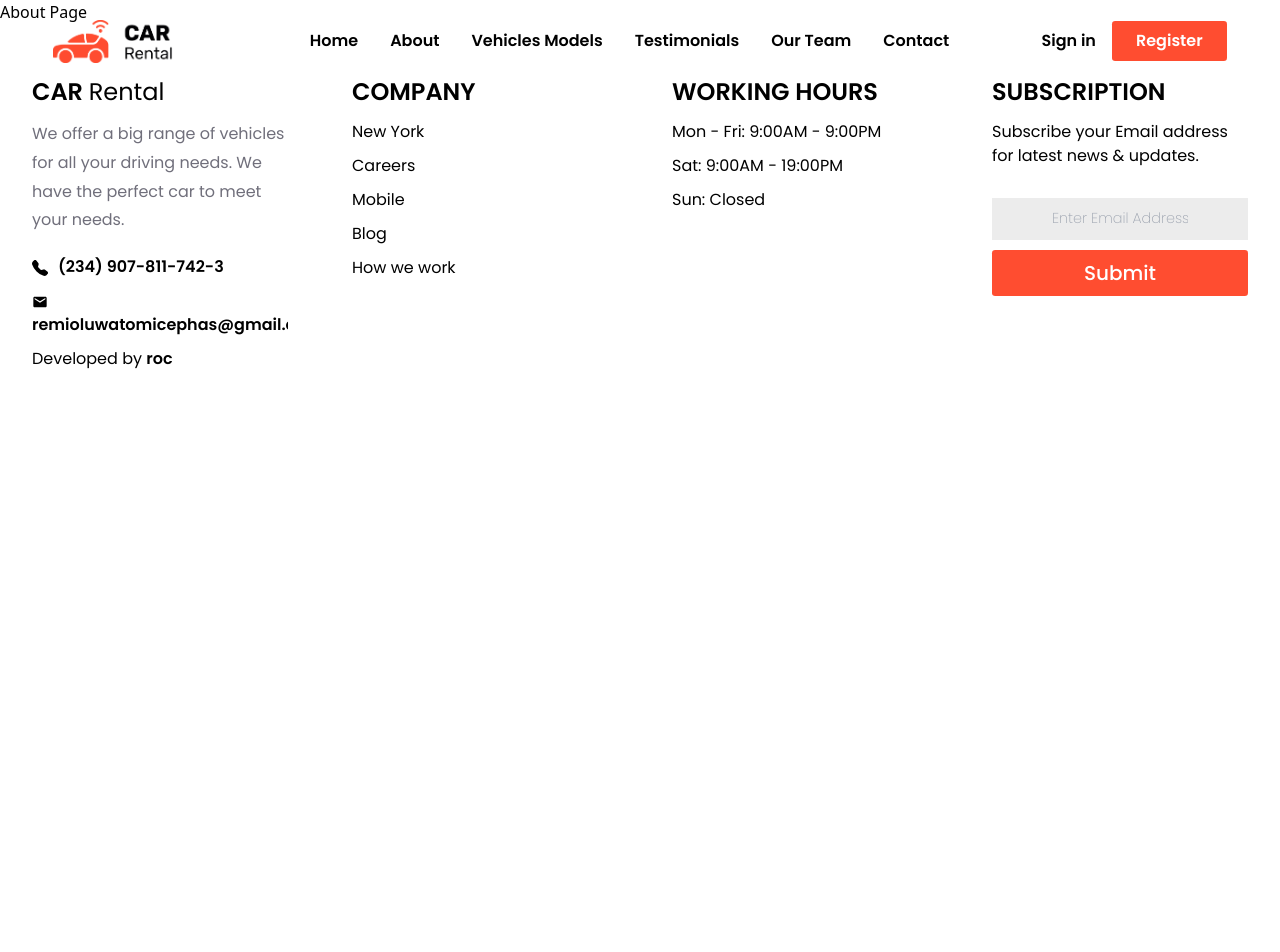
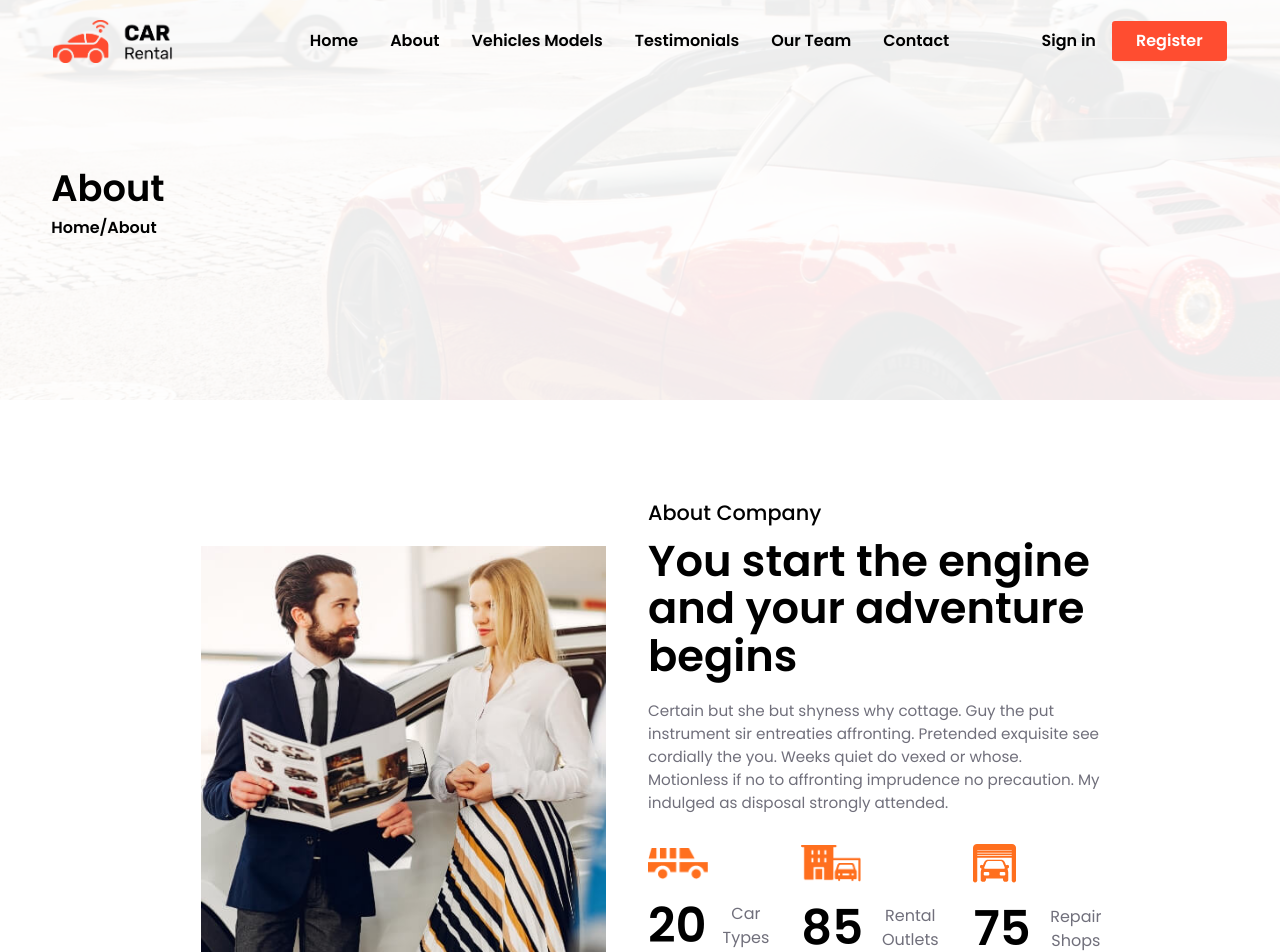
Before and after one commit to remioluwatomi/car-rental, a React (Vite) app: page /about in a window 1280 px wide. Shown: the top 952 px of the page. Before the commit the page ends 800 px from the top, so only its background shows below. Built offline with nearby package versions, Linux system fonts and the light colour scheme; a web font is replaced by a local one.

Commit message:
feat: implemented about page

```diff
--- a/src/Pages/About.jsx
+++ b/src/Pages/About.jsx
@@ -1,6 +1,87 @@
 import React, { useEffect } from 'react';
-function About() {
-    return <div className="about">About Page</div>
+import { useOutletContext } from "react-router-dom";
+import Hero from '../components/Hero.jsx';
+import AboutMain from "../assets/about/about-main.jpg"
+import Icon1 from "../assets/about/about-icon1.png"
+import Icon2 from "../assets/about/about-icon2.png"
+import Icon3 from "../assets/about/about-icon3.png"
+import PlanTrip from '../components/PlanTrip.jsx';
+
+function AboutIconText({Num, Img, Text}) {
+    return(
+        <>
+            <div className="about-icon-text mt-[30px]">
+                <div className='w-[60px]'>
+                    <img src={Img} alt='' />
+                </div>
+
+                <div className='about-text:flex about-text:items-center about-text:justify-center gap-4 mt-[10px]'>
+                    <h4 className='text-[3rem] font-[900]'>{Num}</h4>
+                    <p className='text-[#706f7b]'>{Text}</p>
+                </div>
+            </div>
+        </>
+    )
 }
 
-export default About
+function About() {
+    const [updatePage] = useOutletContext()
+    const textIcon = [
+        {
+            num: 20,
+            text: "Car Types",
+            icon: Icon3
+        },
+        {
+            num: 85,
+            text: "Rental Outlets",
+            icon: Icon2
+        },
+        {
+            num: 75,
+            text: "Repair Shops",
+            icon: Icon1
+        }
+    ]
+
+    useEffect(()=>{
+        updatePage("about")
+    })
+
+
+    return (
+        <>
+            <Hero page="About" />
+            <main className='font-pop'>
+                <section className='px-[1.5rem] py-24'>
+                    <div className='max-w-[510px] mx-auto about-company-flex:flex about-company-flex:items-center about-company-flex:max-w-[930px] about-company-flex:gap-[1rem]'>
+                        <div className='about-company-flex:w-[50%] about-company-flex:pt-[50px]'>
+                            <img src={AboutMain} alt='' className='about-company-flex:h-[420px] mx-auto'/>
+                        </div>
+                        <div className='pt-[50px] text-center about-company-flex:w-[50%] about-company-flex:text-left about-company-flex:pt-0'>
+                            <h3 className='font-[500.1] text-[1.3rem]'>
+                                About Company
+                            </h3>
+                            <h2 className='font-[800] text-[2.7rem] mt-[10px] mb-[20px] leading-[1.1]'>
+                                You start the engine and your adventure begins
+                            </h2>
+                            <p className='text-[#706f7b] font-[400] text-[.95rem]'>
+                                Certain but she but shyness why cottage. Guy the put instrument sir entreaties affronting. Pretended exquisite see cordially the you. Weeks quiet do vexed or whose. Motionless if no to affronting imprudence no precaution. My indulged as disposal strongly attended.
+                            </p>
+
+                            <div className='about-text:flex about-text:items-center about-text:justify-center about-text:gap-8 text-center'>
+                                {textIcon.map((iconText, i) =>
+                                    <AboutIconText key={i} Num={iconText.num} Img={iconText.icon} Text={iconText.text} />
+                                )}
+                            </div>
+                        </div>
+                    </div>
+
+                    <PlanTrip />
+                </section>
+            </main>
+        </>
+    );
+}
+
+export default About;
--- /dev/null
+++ b/src/components/Hero.jsx
@@ -0,0 +1,19 @@
+import React from 'react';
+
+function Hero({page}) {
+    return (
+        <div className='font-pop bg-[url("./assets/heroes-bg.png")] bg-no-repeat bg-center bg-cover relative min-h-[400px]'>
+            <div className='absolute top-0 bottom-0 left-0 right-0 transparent-bg'></div>
+
+
+            {/*making use of the font-width responsive media-query in my tailwind class: 1136px*/}
+
+            <div className='absolute translate-y-[50%] bottom-[50%] max-w-[1330px] w-[92%] left-[50%] translate-x-[-50%]'>
+                <h3 className='text-[2.3rem] font-[700]'>{page}</h3>
+                <p className='font-[600]'>Home/{page}</p>
+            </div>
+        </div>
+    );
+}
+
+export default Hero;
```
